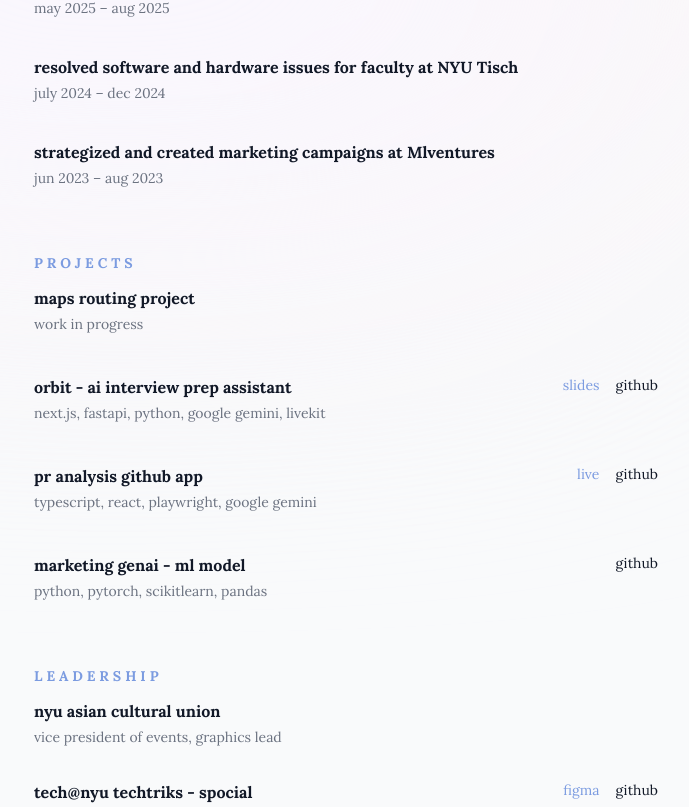
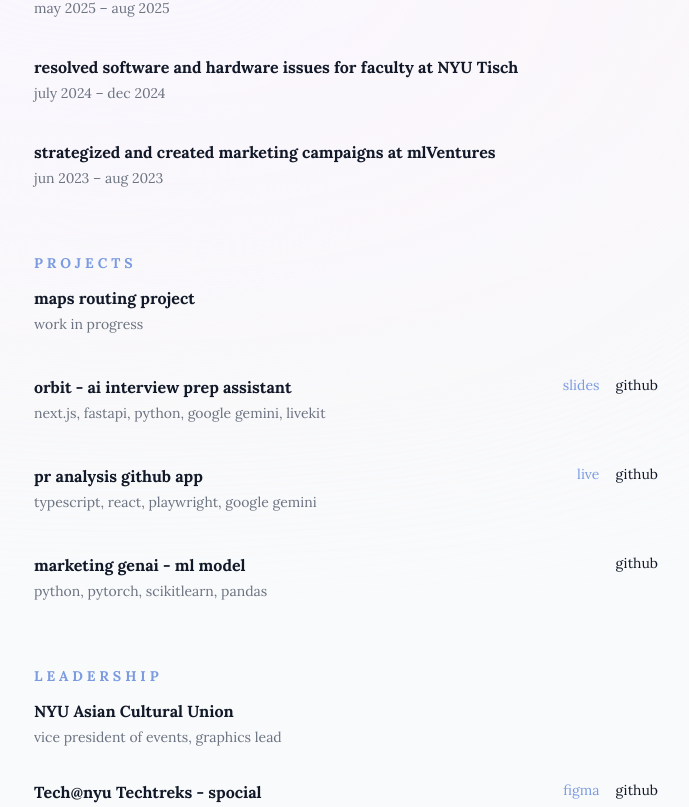
Before and after one commit to mattchng/personal-website, a Next.js app: page /experience in a window 1280 px wide. Shown: the part 273-1080 px from the top of the page, without its empty margins (294-983 px from the left). Built offline with nearby package versions, Linux system fonts and the light colour scheme.

Commit message:
capitalized leaderships

```diff
--- a/app/experience/page.tsx
+++ b/app/experience/page.tsx
@@ -32,7 +32,7 @@ export default function ExperiencePage() {
               {/* Work Entry 3 */}
               <div>
                 <p className="item-title">
-                  strategized and created marketing campaigns at Mlventures
+                  strategized and created marketing campaigns at mlVentures
                 </p>
                 <p className="item-sub">jun 2023 – aug 2023</p>
               </div>
@@ -104,13 +104,13 @@ export default function ExperiencePage() {
             <div className="space-y-8">
               {/* Leadership Entry 1 */}
               <div>
-                <p className="item-title">nyu asian cultural union</p>
+                <p className="item-title">NYU Asian Cultural Union</p>
                 <p className="item-sub">vice president of events, graphics lead</p>
               </div>
               {/* Leadership Entry 2 */}
               <div className="flex justify-between items-start">
                 <div>
-                  <p className="item-title">tech@nyu techtriks - spocial</p>
+                  <p className="item-title">Tech@nyu Techtreks - spocial</p>
                   <p className="item-sub">product manager</p>
                 </div>
                 <div className="flex gap-4 text-sm ml-4">
```
